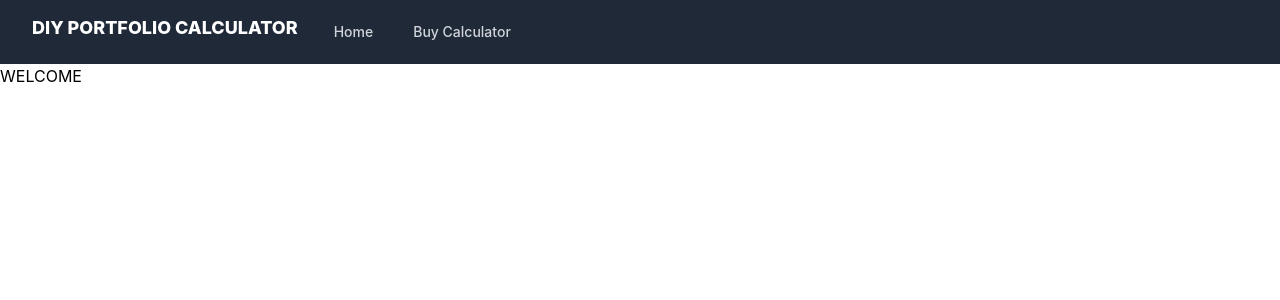
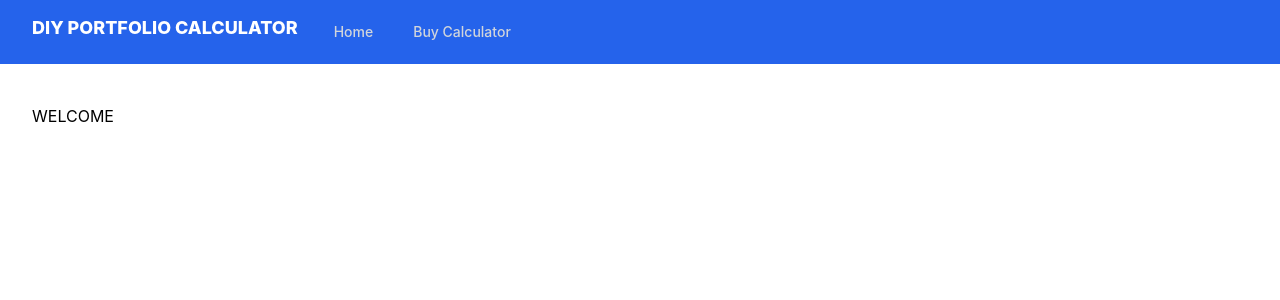
Before and after one commit to LukasKuppers/couch-potato-portfolio, a React (Create React App) app: page / in a window 1280 px wide. Shown: the top 300 px of the page. Built offline with nearby package versions, Linux system fonts and the light colour scheme.

Commit message:
Add basic styling to pages

```diff
--- a/src/App.js
+++ b/src/App.js
@@ -12,8 +12,8 @@ const App = () => {
 
     return (
         <div className="app">
-            <nav className='bg-gray-800'>
-                <div className='max-w-7xl  px-2 sm:px-6 lg:px-8'>
+            <nav className='bg-blue-600'>
+                <div className='max-w-7xl mx-auto  px-2 sm:px-6 lg:px-8'>
                     <div className='relative flex items-center justify-between h-16'>
                         <div className='flex-1 flex items-center justify-center sm:items-stretch sm:justify-start'>
                             <div className='hidden flex-shrink-0 items-center sm:block'>
@@ -21,9 +21,9 @@ const App = () => {
                             </div>
                             <div className='flex sm:block sm:ml-6'>
                                 <div className='flex space-x-4'>
-                                    <a href='/home' className='text-gray-300 hover:bg-gray-700 hover:text-white px-3 py-2 rounded-md text-sm font-medium'>
+                                    <a href='/home' className='text-gray-300 hover:bg-blue-500 hover:text-white px-3 py-2 rounded-md text-sm font-medium'>
                                         Home</a>
-                                    <a href='/buy-calculator' className='text-gray-300 hover:bg-gray-700 hover:text-white px-3 py-2 rounded-md text-sm font-medium'>
+                                    <a href='/buy-calculator' className='text-gray-300 hover:bg-blue-500 hover:text-white px-3 py-2 rounded-md text-sm font-medium'>
                                         Buy Calculator</a>
                                 </div>
                             </div>
@@ -32,7 +32,9 @@ const App = () => {
                 </div>
             </nav>
 
-            { page }
+            <div className='max-w-7xl mx-auto px-2 sm:px-6 lg:px-8 pt-10'>
+                { page }
+            </div>
         </div>
     );
 }
--- a/src/components/pages/BuyCalculatorPage.js
+++ b/src/components/pages/BuyCalculatorPage.js
@@ -6,10 +6,8 @@ const BuyCalculatorPage = () => {
 
     return (
         <div className="buy-calculator-page">
-            <h2>BUY CALCULATOR</h2>
-
+            <span className='text-xl font-bold'>Buy Calculator</span>
             <CalculatorInput />
-
         </div>
     );
 }
```
